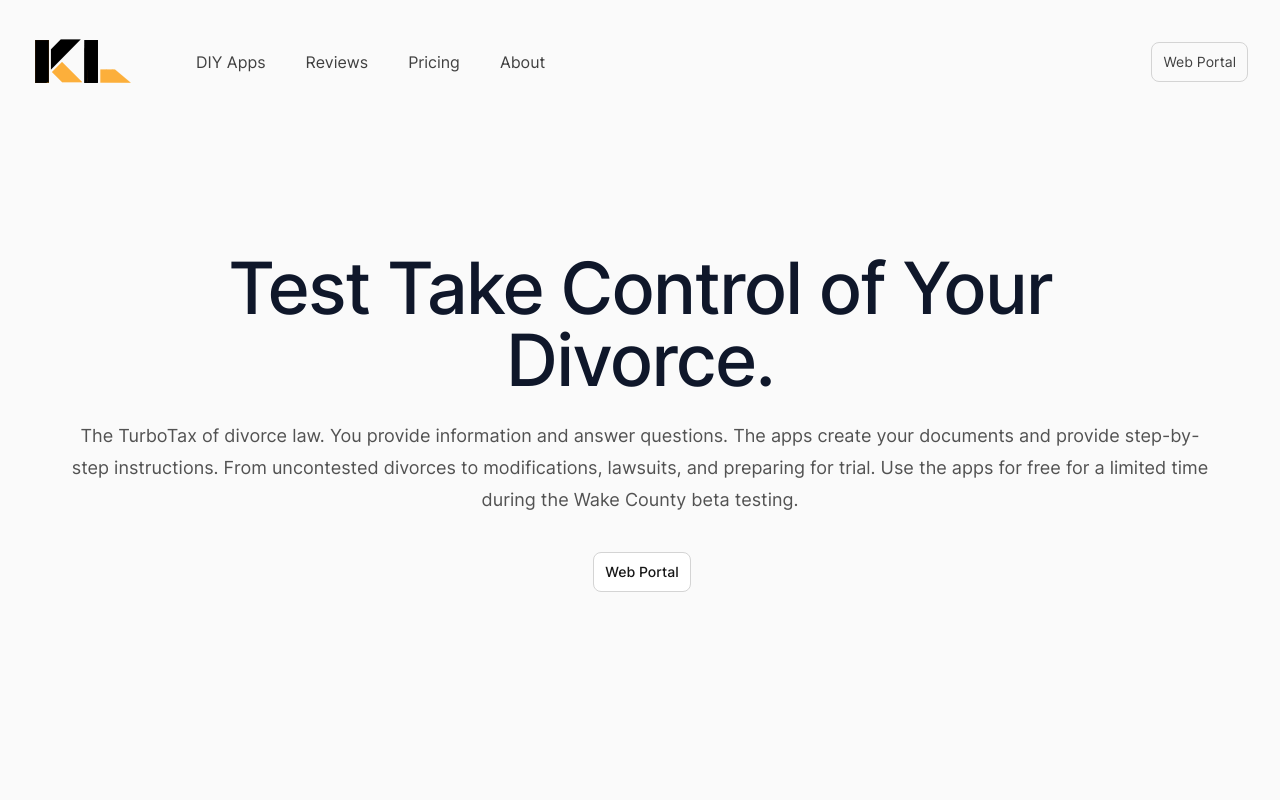
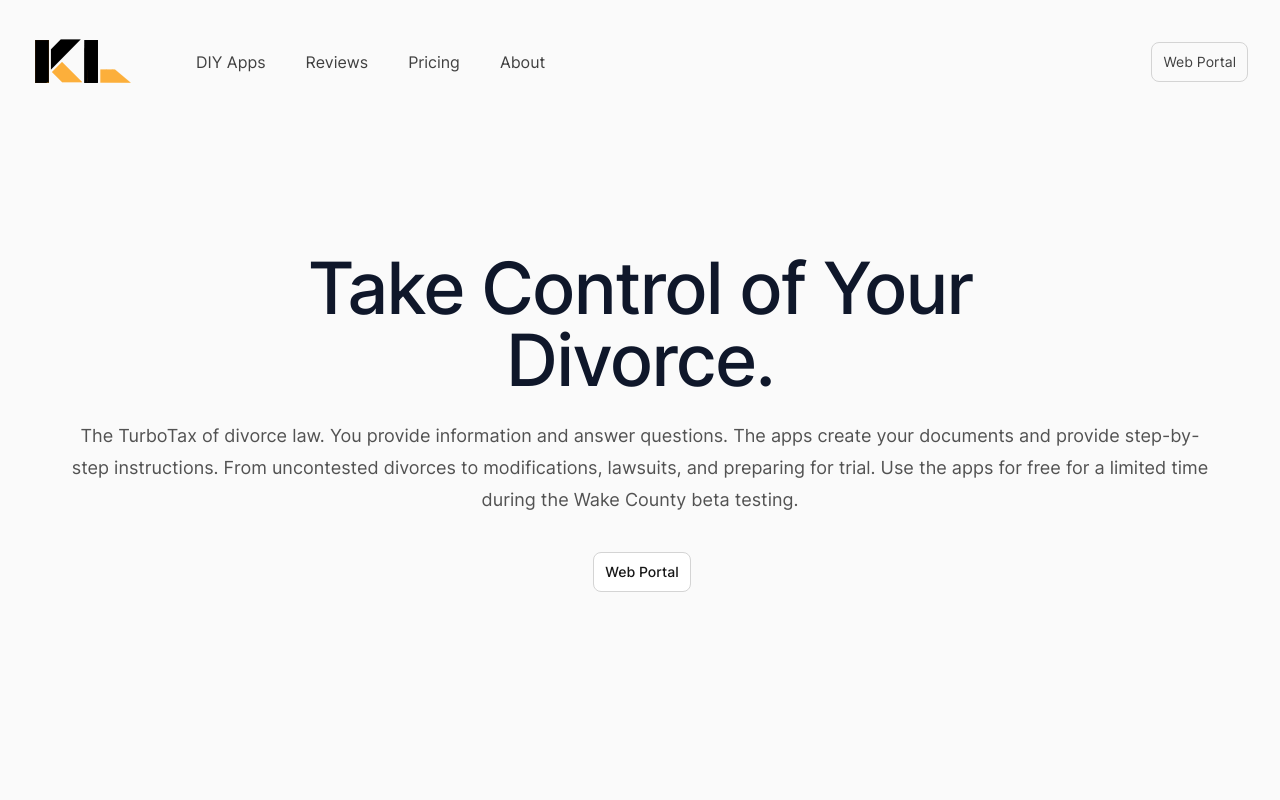
Before and after one commit to David44357/KingLawWebsite, a Next.js app: page /prometheus in a window 1280 px wide. Shown: the top 800 px of the page. Built offline with nearby package versions, Linux system fonts and the light colour scheme.

Commit message:
Git Merge Test

```diff
--- a/src/components/PromHero.jsx
+++ b/src/components/PromHero.jsx
@@ -359,7 +359,7 @@ export function PromHero() {
         <div className="mx-auto max-w-7xl px-4 sm:px-6 lg:px-8 pb-16 pt-20 text-center lg:pt-32">
           <div className="">
             <h1 className="mx-auto max-w-4xl font-display text-5xl font-medium tracking-tight text-slate-900 sm:text-7xl">
-              Test Take Control of Your Divorce.
+              Take Control of Your Divorce.
             </h1>
             <p className="mt-6 text-lg text-gray-600">
               {'The TurboTax of divorce law. You provide information and answer questions. The apps create your documents and provide step-by-step instructions. From uncontested divorces to modifications, lawsuits, and preparing for trial. Use the apps for free for a limited time during the Wake County beta testing.'}
```
